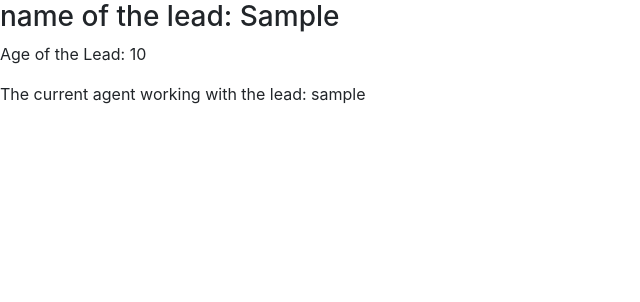
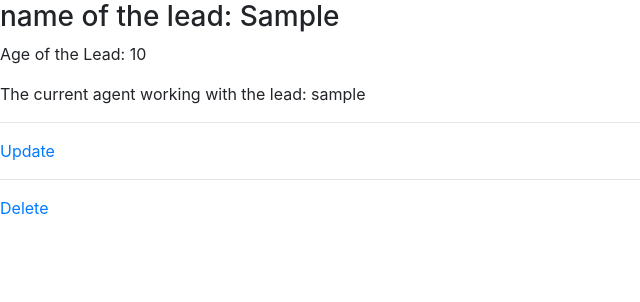
Before and after one commit to beniman8/django_crm, a Django app: page /1/ in a window 1280 px wide. Shown: the part 127-429 px from the top of the page, without its empty margins (0-640 px from the left). Run offline with Django 3.2, Linux system fonts and the light colour scheme; tables that the repository leaves empty hold one stand-in row (values such as "Sample post"); some libraries are stand-ins or nearby versions.

Commit message:
added delete view and edit html to reflect that

```diff
--- a/leads/templates/leads/detail.html
+++ b/leads/templates/leads/detail.html
@@ -18,6 +18,11 @@
     <p>Age of the Lead: {{lead.age}}</p>
     <p>The current agent working with the lead: {{lead.agent}}</p>
 
+    <hr>
+    <a href="/{{lead.pk}}/update/">Update</a>
+    <hr>
+    <a  href="/{{lead.pk}}/delete/">Delete</a>
+
     <!-- Optional JavaScript -->
     <!-- jQuery first, then Popper.js, then Bootstrap JS -->
     <script src="https://code.jquery.com/jquery-3.3.1.slim.min.js" integrity="sha384-q8i/X+965DzO0rT7abK41JStQIAqVgRVzpbzo5smXKp4YfRvH+8abtTE1Pi6jizo" crossorigin="anonymous"></script>
--- a/leads/urls.py
+++ b/leads/urls.py
@@ -1,4 +1,4 @@
-from .views import home_page,lead_detail,lead_create,lead_update
+from .views import home_page,lead_detail,lead_create,lead_update,lead_delete
 from django.urls import path
 
 
@@ -9,5 +9,6 @@ urlpatterns = [
     path('create/',lead_create,name='create-view'),
     path('<int:pk>/',lead_detail,name='detail-view'),
     path('<int:pk>/update/',lead_update,name='update-view'),
+    path('<int:pk>/delete/',lead_delete,name='delete-view'),
 
 ]
--- a/leads/views.py
+++ b/leads/views.py
@@ -55,6 +55,14 @@ def lead_update(request,pk):
     return render(request, 'leads/update.html', context)
 
 
+def lead_delete(request,pk):
+    lead = Lead.objects.get(id=pk)
+    lead.delete()
+
+    return redirect('/')
+
+
+
 # def lead_create(request):
 #     form = LeadForm()
 #     if request.method == "POST":
```
